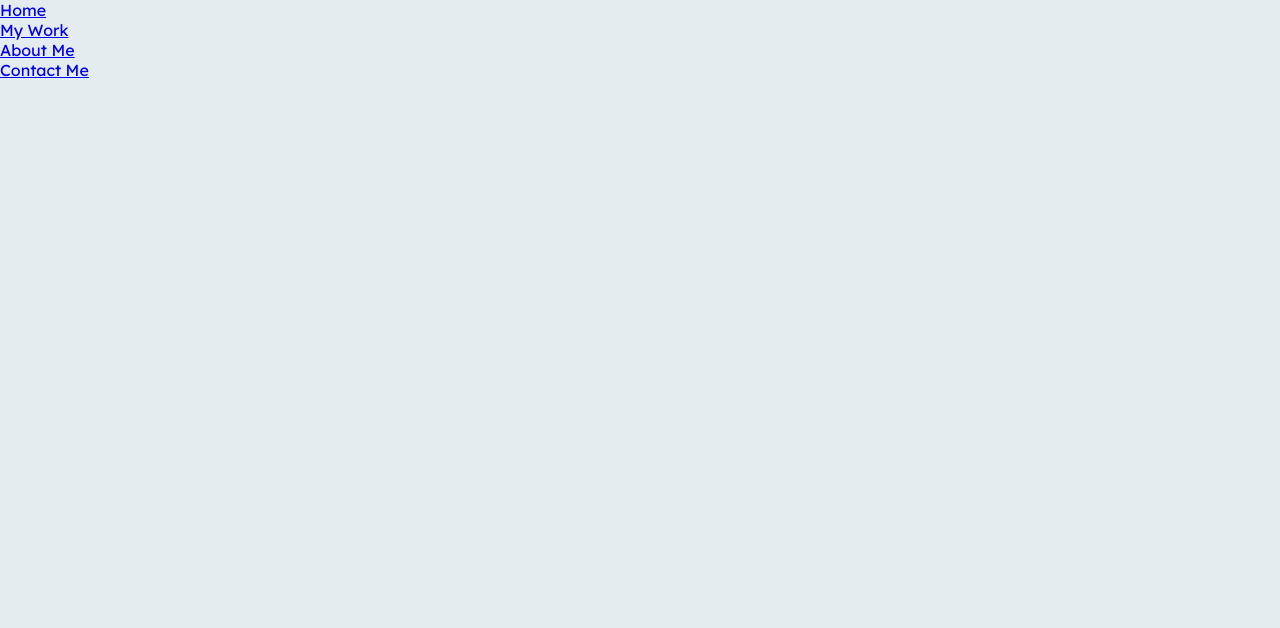
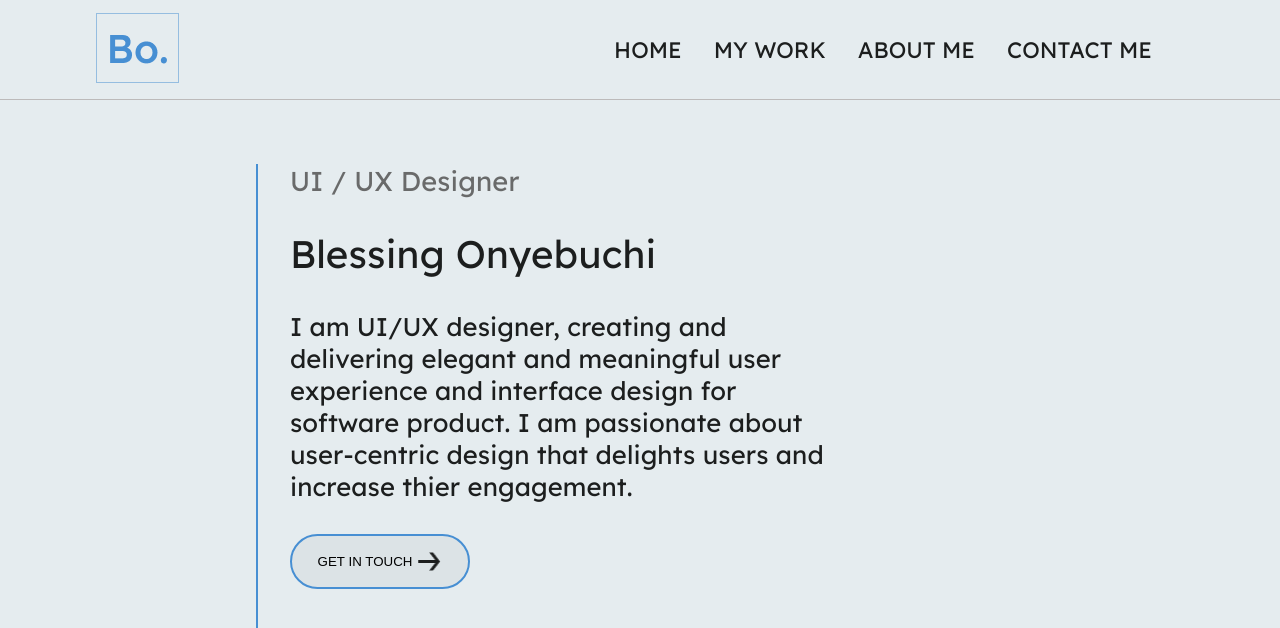
Before and after one commit to Inaboya/ada_portfolio, a React (Create React App) app: page / in a window 1280 px wide. Shown: the top 628 px of the page. Built offline with nearby package versions, Linux system fonts and the light colour scheme.

Commit message:
build home component

```diff
--- a/src/App.css
+++ b/src/App.css
@@ -1,4 +1,4 @@
-@import url('https://fonts.googleapis.com/css2?family=Lexend+Deca&display=swap');
+@import url("https://fonts.googleapis.com/css2?family=Lexend+Deca&display=swap");
 
 * {
   margin: 0;
@@ -9,7 +9,119 @@
 .container {
   width: 100%;
   height: 100vh;
-  background: #E5ECEF;
+  background: #e5ecef;
   font-family: "Lexend Deca", "Montserrat", sans-serif;
   font-weight: 400;
+  font-size: 62.5%;
+  color: #1c1e1e;
 }
+
+.header-container {
+  width: 100%;
+  height: 100px;
+  border-bottom: 0.4px solid #bcbaba;
+}
+
+.navbar__container {
+  width: 100%;
+  height: 100%;
+  padding: 0 6rem;
+}
+
+.navbar__wrapper {
+  width: 100%;
+  height: 100%;
+  display: flex;
+  align-items: center;
+  justify-content: space-between;
+}
+
+ul {
+  list-style: none;
+  display: flex;
+  align-items: center;
+}
+
+li {
+  margin-right: 2rem;
+  font-size: 1.4rem;
+  font-weight: 500;
+  text-transform: uppercase;
+}
+
+.navbar__menu--item {
+  cursor: pointer;
+  color: #1c1e1e;
+  font-weight: 200;
+  text-decoration: none;
+}
+
+.navbar__menu--item:active {
+  border-bottom: 5px solid #478fd3;
+}
+
+.navbar__menu--item:hover {
+  border-bottom: 5px solid #478fd3;
+}
+
+.home-container {
+  margin: 4rem auto;
+  width: 60%;
+  height: 30rem;
+}
+.home-wrapper {
+  width: 100%;
+  height: 100%;
+  display: flex;
+  flex-direction: column;
+  align-items: flex-start;
+  gap: 2rem;
+  /* justify-content: center; */
+  border-left: 2px solid #478fd3;
+  padding: 0 2rem;
+}
+
+.job-paragraph {
+  width: 80%;
+  font-size: 1.6rem;
+  font-weight: 300;
+  line-height: normal;
+  letter-spacing: 0.098px;
+}
+
+.job-title {
+  color: #696a6a;
+  text-align: center;
+  font-size: 1.7rem;
+  font-weight: 300;
+  line-height: normal;
+  letter-spacing: 0.148px;
+}
+
+.home-heading {
+  text-align: center;
+  font-size: 2.4rem;
+  font-weight: 500;
+  letter-spacing: 0.23px;
+}
+
+.btn {
+  display: inline-flex;
+  justify-content: space-between;
+  align-items: center;
+  gap: 4px;
+  border-radius: 999px;
+  border: 2px solid #478fd3;
+  background: rgba(0, 0, 0, 0.04);
+  padding: 0.8rem 1.6rem;
+}
+
+.button-img {
+  width: 1.6rem;
+  height: 1.6rem;
+}
+
+.btn-img-item {
+  width: 100%;
+  height: 100%;
+}
--- a/src/App.tsx
+++ b/src/App.tsx
@@ -1,11 +1,24 @@
-import React from 'react';
-import LandingPage from './page/LandingPage';
+import React, { Fragment } from "react";
+import { BrowserRouter as Router, Routes, Route } from "react-router-dom";
 import "./App.css";
+import Navbar from "./components/Navbar";
+import Home from "./components/Home";
 
 function App() {
   return (
-    <div className='container'>
-      <LandingPage />
+    <div className="container">
+      <Router>
+        <header className="header-container">
+          <Navbar />
+        </header>
+
+        <Routes>
+          <Fragment>
+
+            <Route path="/" element={<Home />} />
+          </Fragment>
+        </Routes>
+      </Router>
     </div>
   );
 }
--- /dev/null
+++ b/src/components/Home.tsx
@@ -0,0 +1,28 @@
+import React from "react";
+
+const Home: React.FC = () => {
+  return (
+    <div className="home-container">
+      <div className="home-wrapper">
+        <p className="job-title">UI / UX Designer</p>
+        <h1 className="home-heading">Blessing Onyebuchi</h1>
+        <p className="job-paragraph">
+          I am UI/UX designer, creating and delivering elegant and meaningful
+          user experience and interface design for software product. I am
+          passionate about user-centric design that delights users and increase
+          thier engagement.
+        </p>
+
+        <div className="button-container">
+            <button className="btn">
+                GET IN TOUCH <span className="button-img">
+                    <img src={require("../assets/arrow_right.png")} className="btn-img-item" alt="" />
+                </span>
+            </button>
+        </div>
+      </div>
+    </div>
+  );
+};
+
+export default Home;
--- a/src/components/Navbar.tsx
+++ b/src/components/Navbar.tsx
@@ -5,24 +5,28 @@ const Navbar: React.FC = () => {
   return (
     <div className="navbar__container">
       <div className="navbar__wrapper">
-                <div className="logo-container"></div>
+        <div className="logo-container">
+          <Link to="/">
+            <img src={require("../assets/ada_logo.png")} className="image-item" alt="" />
+          </Link>
+        </div>
 
         <div className="navbar__menu">
           <ul className="navbar__menu--items">
-                        <li className="navbar__menu--item">
-                            <Link to="/">Home</Link>
+            <li>
+              <Link className="navbar__menu--item" to="/">Home</Link>
             </li>
 
-                        <li className="navbar__menu--item">
-                            <Link to="/work">My Work</Link>
+            <li>
+              <Link className="navbar__menu--item" to="/work">My Work</Link>
             </li>
 
-                        <li className="navbar__menu--item">
-                            <Link to="/about">About Me</Link>
+            <li>
+              <Link className="navbar__menu--item" to="/about">About Me</Link>
             </li>
 
-                        <li className="navbar__menu--item">
-                            <Link to="/contact">Contact Me</Link>
+            <li>
+              <Link className="navbar__menu--item" to="/contact">Contact Me</Link>
             </li>
           </ul>
         </div>
--- a/src/page/LandingPage.tsx
+++ /dev/null
@@ -1,19 +0,0 @@
-import React from "react";
-import Navbar from "../components/Navbar";
-import { BrowserRouter as Router, Routes, Route } from "react-router-dom";
-
-
-const LandingPage: React.FC = () => {
-  return (
-    <div className="container">
-        <Router>
-        <div className="header-container">
-        <Navbar />
-      </div>
-        </Router>
-
-    </div>
-  );
-};
-
-export default LandingPage;
```
Also changed, not shown: src/assets/ada_logo.png (added), src/assets/arrow_right.png (added). Lines whose indentation alone changed are shown as unchanged.
